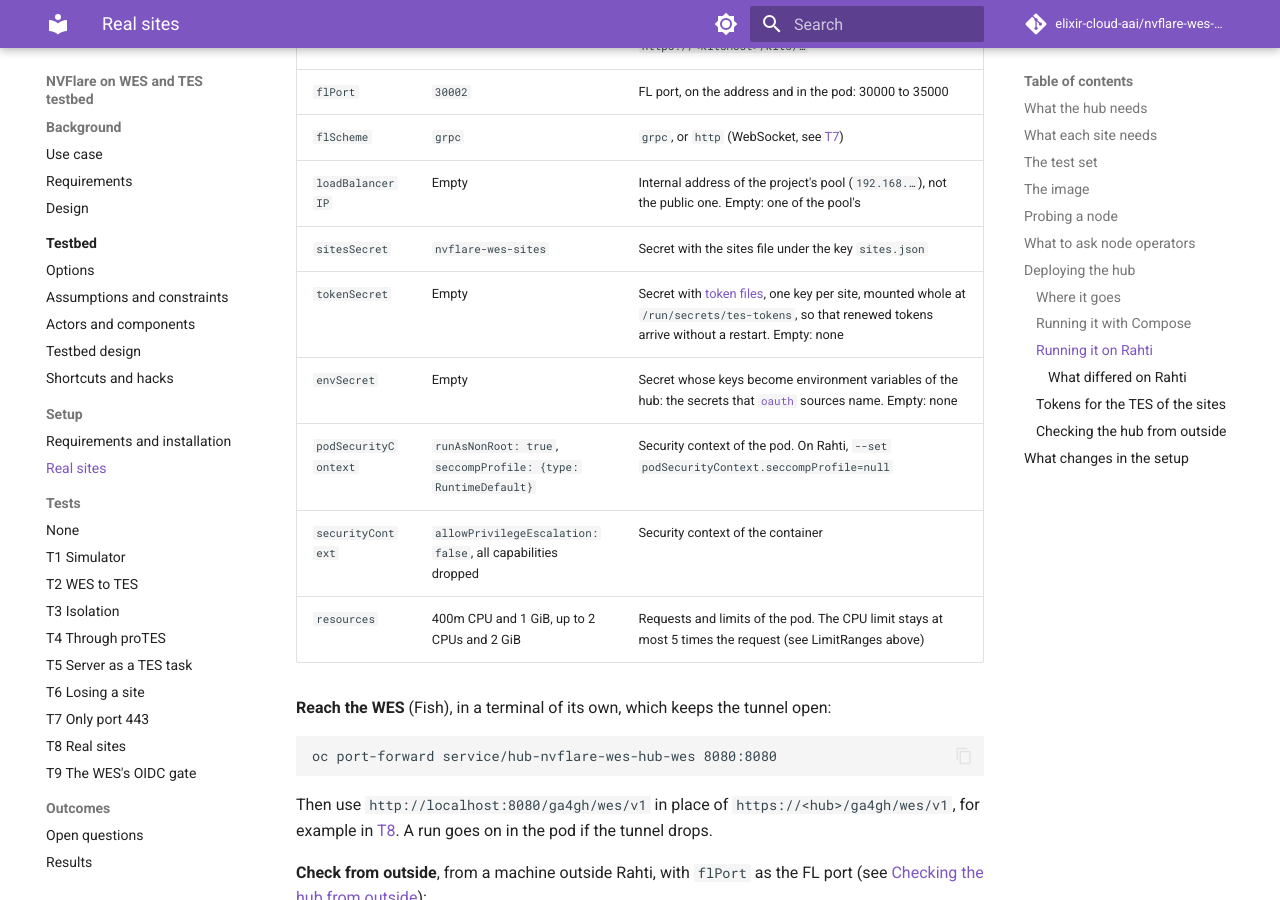
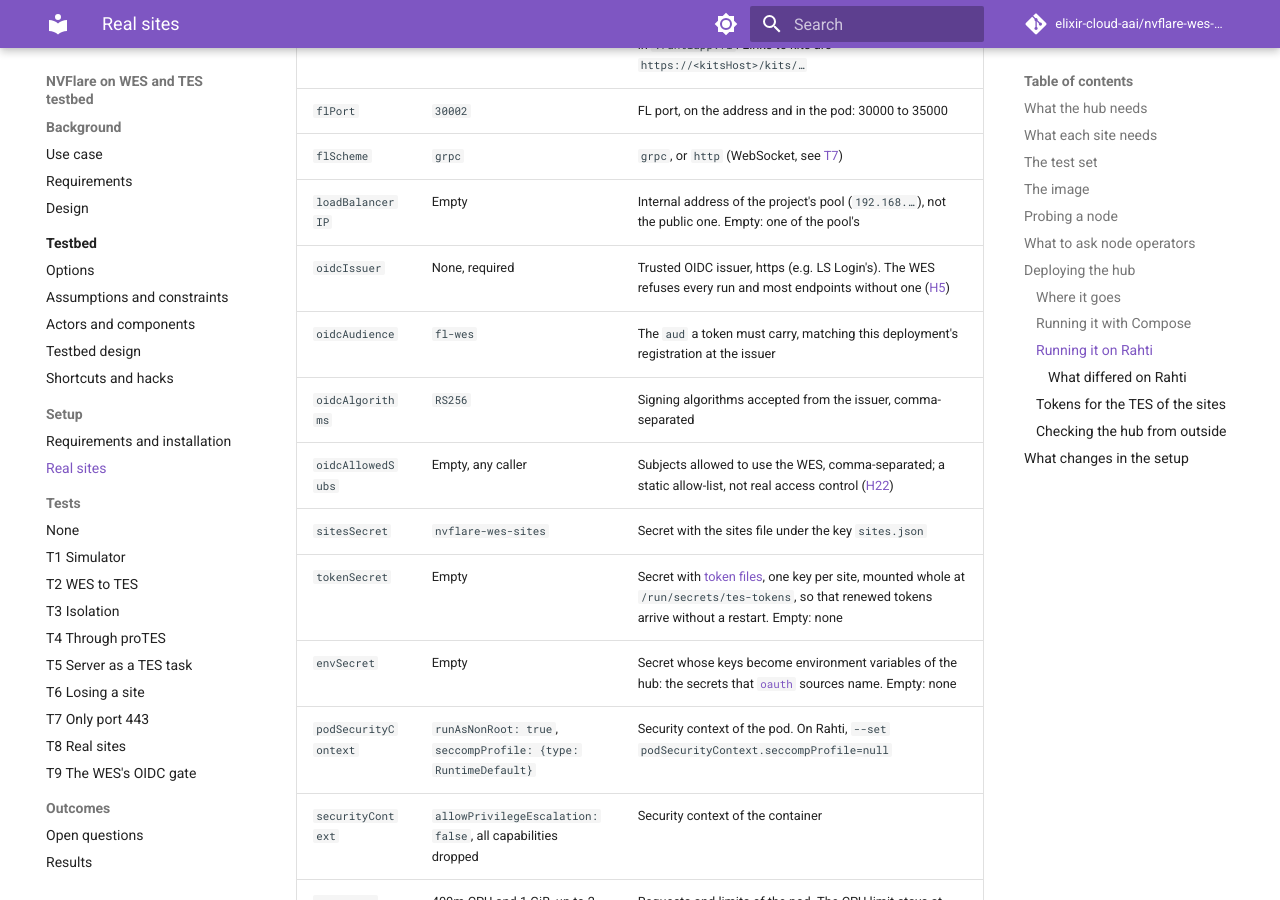
Before and after one commit to elixir-cloud-aai/nvflare-wes-testbed, an MkDocs documentation site: the page built from docs/setup/real-sites.md, in a window 1280 px wide and 900 px high, scrolled down 9725 px. Built offline with MkDocs 1.6.1 and Material for MkDocs 9.7.7, drawn with Linux system fonts in a browser that asks for light colours; comment, search, counter and statistics services are not loaded; some of the changed text lies outside the part shown.

Commit message:
fix: wire OIDC settings into the Helm chart
The chart had no way to set WES_OIDC_ISSUER or any of the other OIDC
settings, so a deployment that follows the documented Rahti steps
starts with no trusted issuer and refuses every protected request.

Add oidcIssuer (required, https only, enforced by the schema),
oidcAudience, oidcAlgorithms and oidcAllowedSubs, wire them into the
Deployment's environment, and extend tests/chart.sh and the docs'
install example and values table to match.

Co-Authored-By: Claude Sonnet 5 <noreply@anthropic.com>

```diff
--- a/docs/setup/real-sites.md
+++ b/docs/setup/real-sites.md
@@ -193,6 +193,7 @@ helm install hub charts/nvflare-wes-hub \
     --set image.tag=sha-<commit> \
     --set hubName=<hub name> \
     --set kitsHost=<kits name> \
+    --set oidcIssuer=<trusted OIDC issuer, https> \
     --set flPort=30002 \
     --set podSecurityContext.seccompProfile=null
 oc rollout status deployment/hub-nvflare-wes-hub
@@ -217,6 +218,10 @@ The Route must say `Admitted=True`. If another project already has its name, the
 | `flPort` | `30002` | FL port, on the address and in the pod: 30000 to 35000 |
 | `flScheme` | `grpc` | `grpc`, or `http` (WebSocket, see [T7](../tests/t7-port-443.md)) |
 | `loadBalancerIP` | Empty | Internal address of the project's pool (`192.168.…`), not the public one. Empty: one of the pool's |
+| `oidcIssuer` | None, required | Trusted OIDC issuer, https (e.g. LS Login's). The WES refuses every run and most endpoints without one ([H5](../testbed/shortcuts.md#h5)) |
+| `oidcAudience` | `fl-wes` | The `aud` a token must carry, matching this deployment's registration at the issuer |
+| `oidcAlgorithms` | `RS256` | Signing algorithms accepted from the issuer, comma-separated |
+| `oidcAllowedSubs` | Empty, any caller | Subjects allowed to use the WES, comma-separated; a static allow-list, not real access control ([H22](../testbed/shortcuts.md#h22)) |
 | `sitesSecret` | `nvflare-wes-sites` | Secret with the sites file under the key `sites.json` |
 | `tokenSecret` | Empty | Secret with [token files](#tokens-for-the-tes-of-the-sites), one key per site, mounted whole at `/run/secrets/tes-tokens`, so that renewed tokens arrive without a restart. Empty: none |
 | `envSecret` | Empty | Secret whose keys become environment variables of the hub: the secrets that [`oauth`](#tokens-for-the-tes-of-the-sites) sources name. Empty: none |
```
Also changed, not shown: 4 other files.
